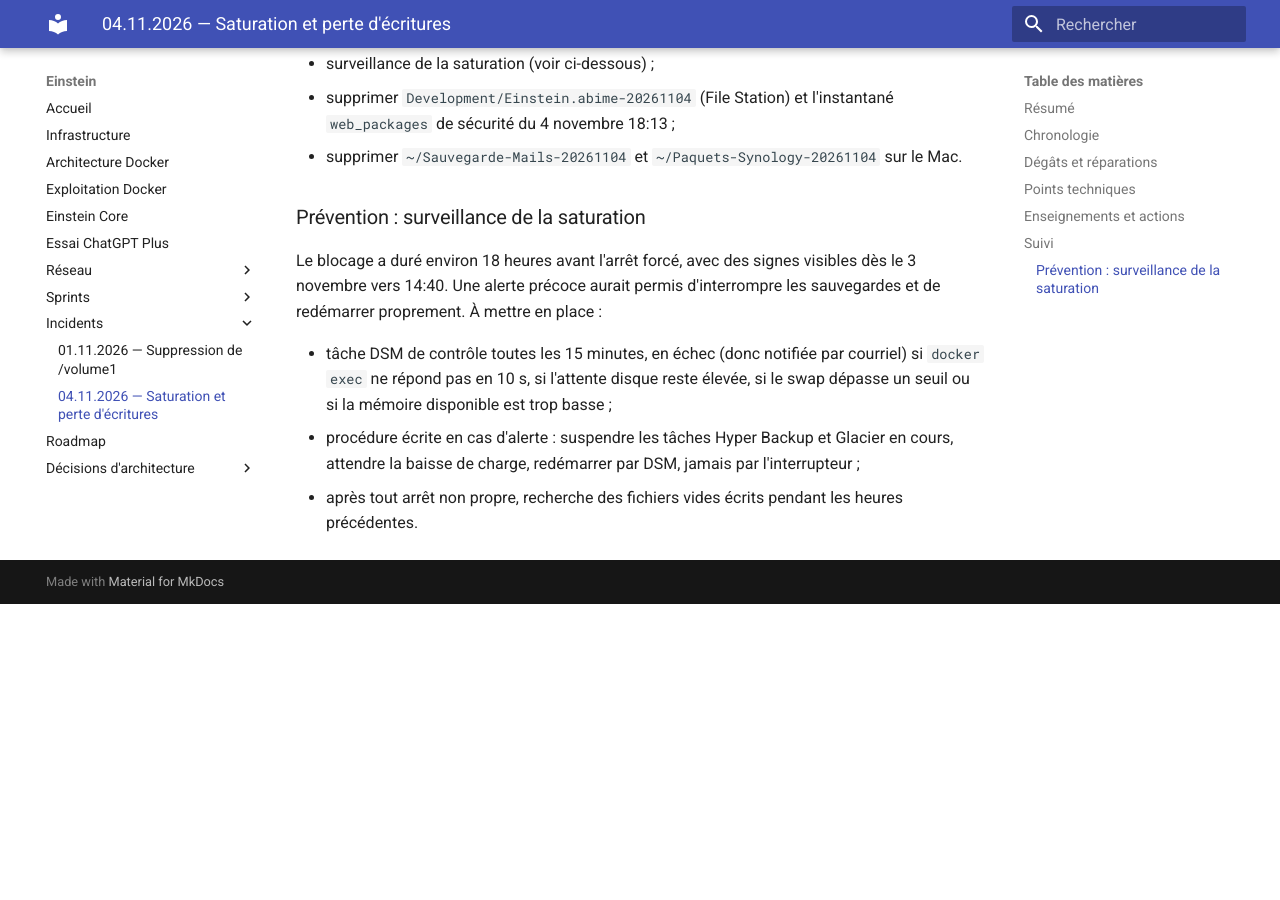
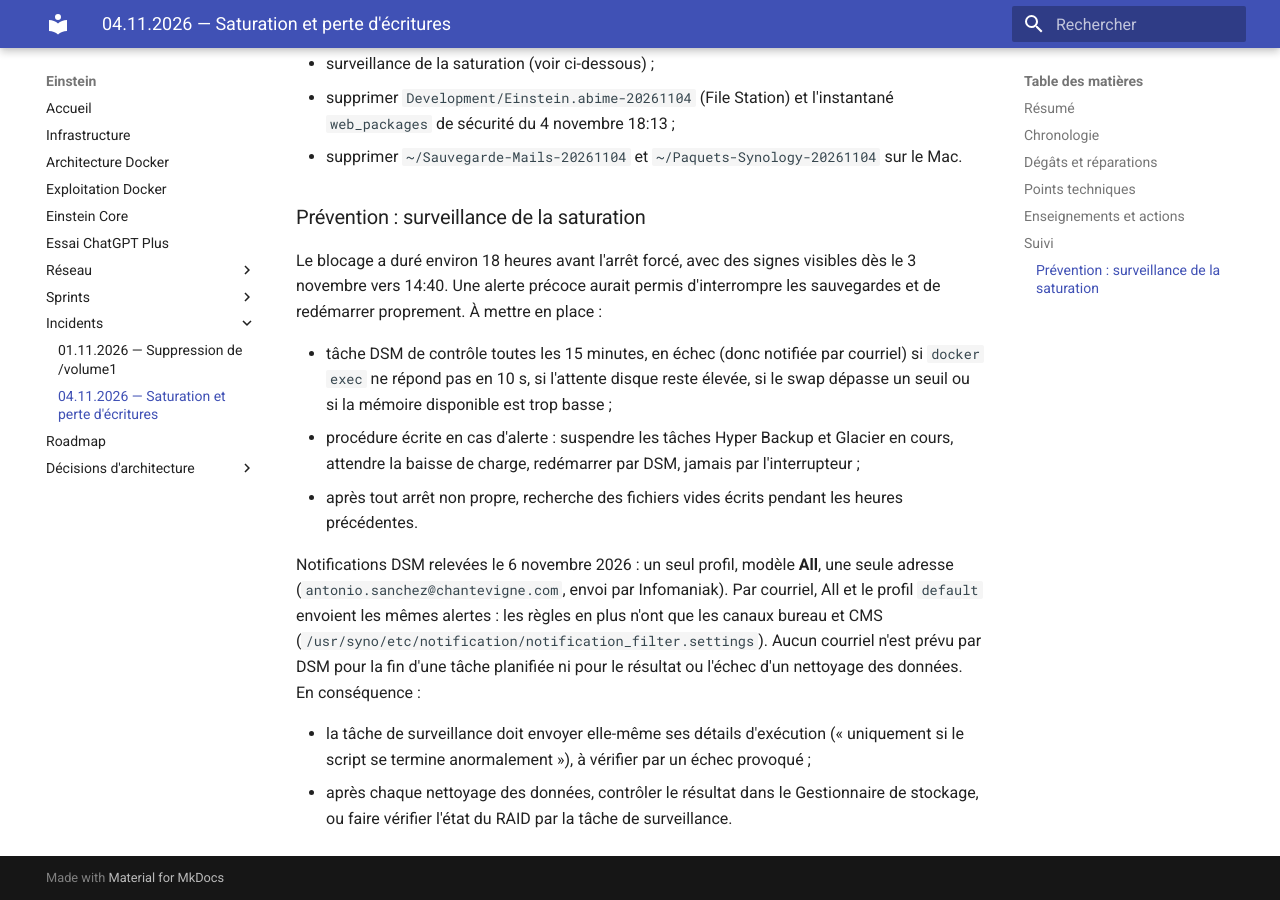
Before and after one commit to asanchez74/Einstein, an MkDocs documentation site: the page built from docs/incidents/2026-11-04-saturation-perte-ecritures.md, in a window 1280 px wide and 900 px high, scrolled down 4408 px. Built offline with MkDocs 1.6.1 and Material for MkDocs 9.7.7, drawn with Linux system fonts in a browser that asks for light colours; before the commit the page ends 5012 px from its top, so only the background shows below that.

Commit message:
docs: notifications DSM (modèle All) et limites pour la surveillance
Co-Authored-By: Claude Opus 5.5 <noreply@anthropic.com>

```diff
--- a/docs/incidents/2026-11-04-saturation-perte-ecritures.md
+++ b/docs/incidents/2026-11-04-saturation-perte-ecritures.md
@@ -161,3 +161,18 @@ d'interrompre les sauvegardes et de redémarrer proprement. À mettre en place :
   l'interrupteur ;
 - après tout arrêt non propre, recherche des fichiers vides écrits pendant les
   heures précédentes.
+
+Notifications DSM relevées le 6 novembre 2026 : un seul profil, modèle
+**All**, une seule adresse (`antonio.sanchez@chantevigne.com`, envoi par
+Infomaniak). Par courriel, All et le profil `default` envoient les mêmes
+alertes : les règles en plus n'ont que les canaux bureau et CMS
+(`/usr/syno/etc/notification/notification_filter.settings`). Aucun courriel
+n'est prévu par DSM pour la fin d'une tâche planifiée ni pour le résultat ou
+l'échec d'un nettoyage des données. En conséquence :
+
+- la tâche de surveillance doit envoyer elle-même ses détails d'exécution
+  (« uniquement si le script se termine anormalement »), à vérifier par un
+  échec provoqué ;
+- après chaque nettoyage des données, contrôler le résultat dans le
+  Gestionnaire de stockage, ou faire vérifier l'état du RAID par la tâche de
+  surveillance.
```
